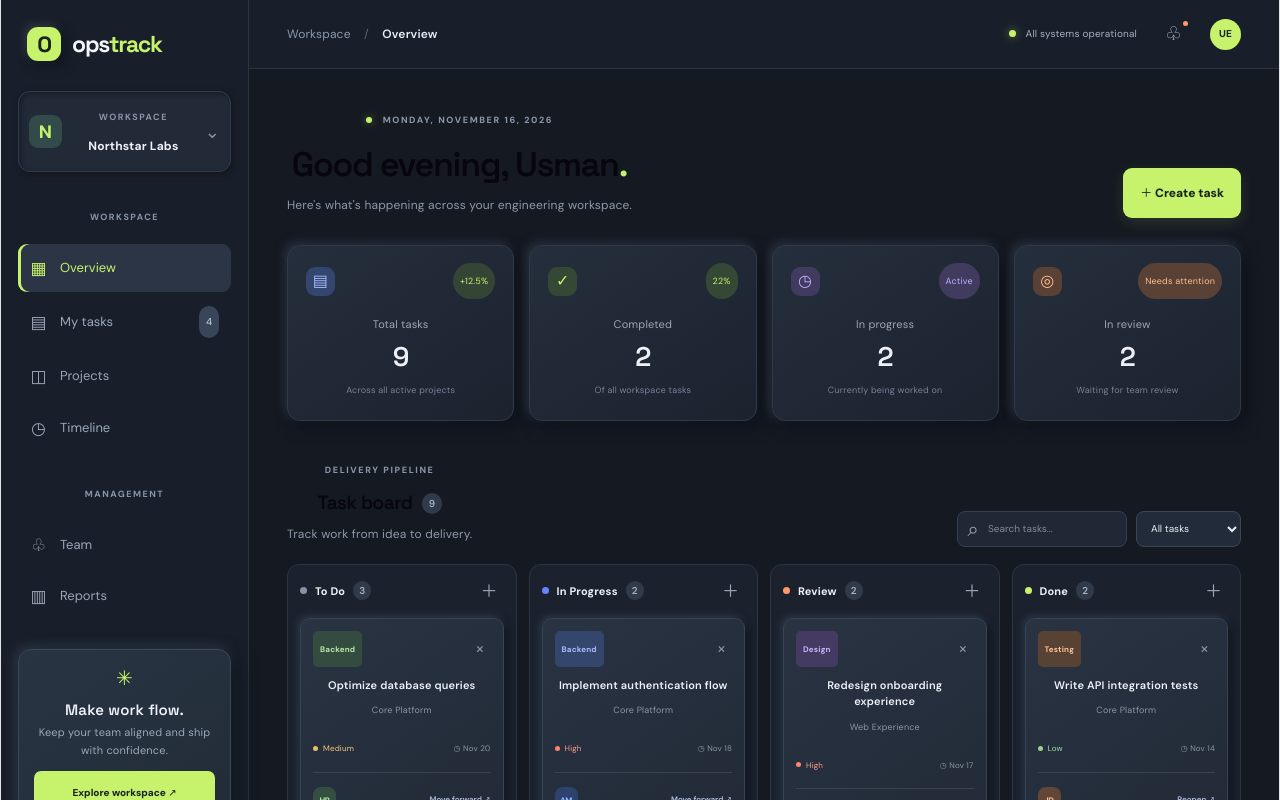
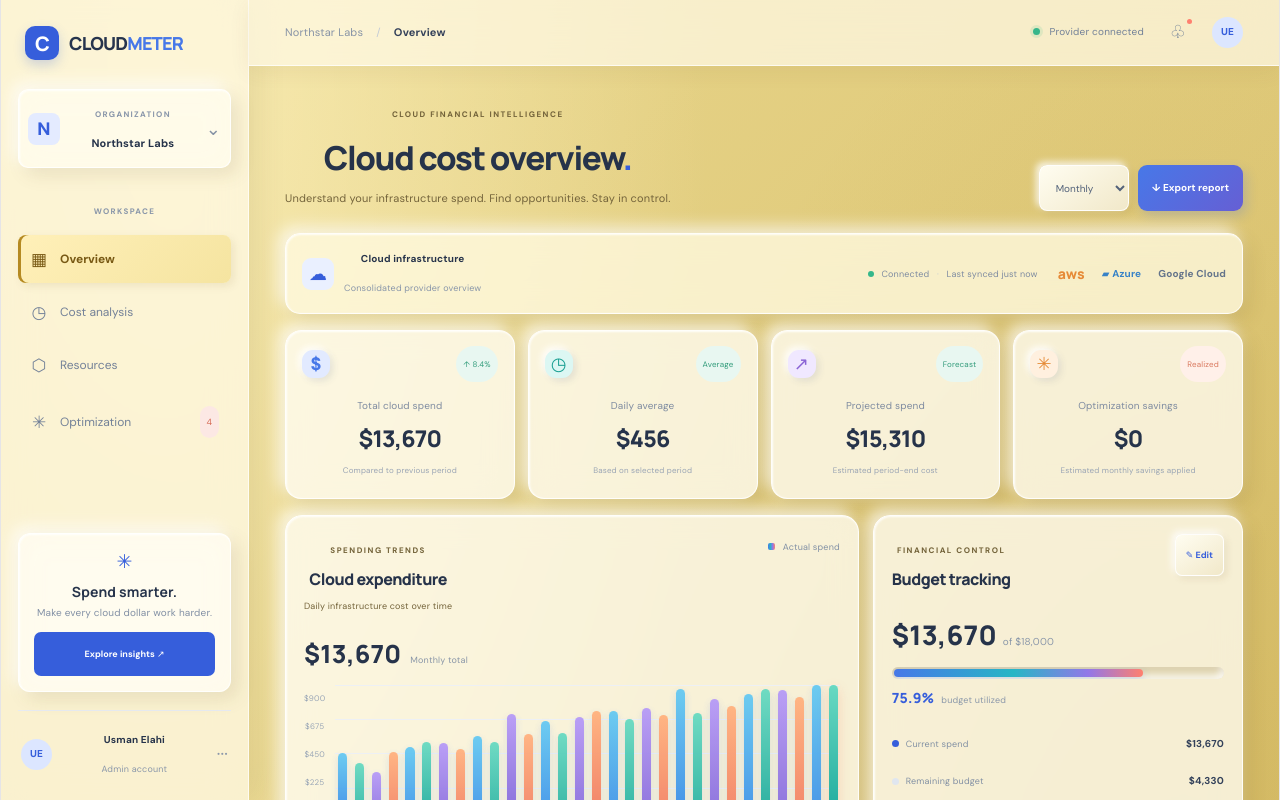
Before and after one commit to CodeWithUsmanOfficial25/React.js-in-30-Days, a React (Vite) app: page / in a window 1280 px wide. Shown: the top 800 px of the page. Built offline with nearby package versions, Linux system fonts and the light colour scheme.

Commit message:
Integrate Day 25 CLOUDMETER into React application

```diff
--- a/src/App.jsx
+++ b/src/App.jsx
@@ -1,5 +1,5 @@
-import Day24 from "./days/Day24"
+import Day25 from "./days/Day25"
 
 export default function App() {
-  return <Day24 />
+  return <Day25 />
 }
```
